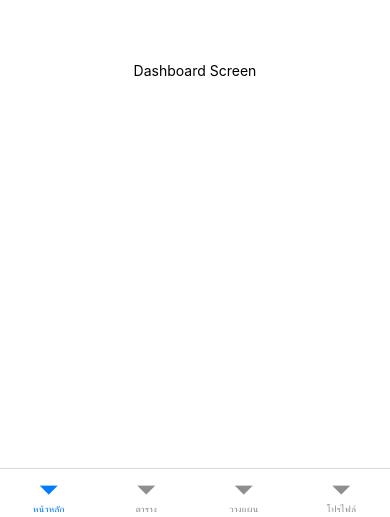
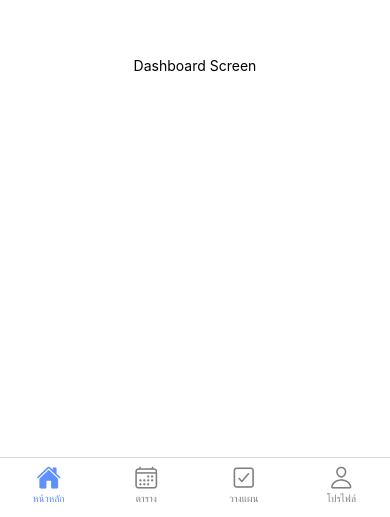
Before and after one commit to Ton-555/AcdemicLifePlanner, a React Native app: screen / in a window 390 px wide. Shown: the part 327-844 px from the top of the page. Built offline with nearby package versions, Linux system fonts and the light colour scheme.

Commit message:
App.js with Ionicons

```diff
--- a/App.js
+++ b/App.js
@@ -1,6 +1,7 @@
 import React from "react";
 import { NavigationContainer } from "@react-navigation/native";
 import { createBottomTabNavigator } from "@react-navigation/bottom-tabs";
+import { Ionicons } from "@expo/vector-icons";
 
 import Dashboard from "./src/screen/Dashboard";
 import Timetable from "./src/screen/Timetable";
@@ -9,10 +10,35 @@
 
 const Tab = createBottomTabNavigator();
 
-const App = () => {
+export default function App() {
   return (
     <NavigationContainer>
-      <Tab.Navigator screenOptions={{ headerShown: false }}>
+      <Tab.Navigator
+        screenOptions={({ route }) => ({
+          tabBarIcon: ({ focused, color, size }) => {
+            let iconName;
+
+            if (route.name === "Dashboard") {
+              iconName = focused ? "home" : "home-outline";
+            } else if (route.name === "Timetable") {
+              iconName = focused ? "calendar" : "calendar-outline";
+            } else if (route.name === "Planner") {
+              iconName = focused ? "checkbox" : "checkbox-outline";
+            } else if (route.name === "Profile") {
+              iconName = focused ? "person" : "person-outline";
+            }
+
+            return <Ionicons name={iconName} size={size} color={color} />;
+          },
+          tabBarActiveTintColor: "#5e91ff",
+          tabBarInactiveTintColor: "gray",
+          headerShown: false,
+          tabBarStyle: {
+            height: 60,
+            paddingBottom: 5,
+          },
+        })}
+      >
         <Tab.Screen
           name="Dashboard"
           component={Dashboard}
@@ -36,6 +62,4 @@
       </Tab.Navigator>
     </NavigationContainer>
   );
-};
-
-export default App;
+}
```
